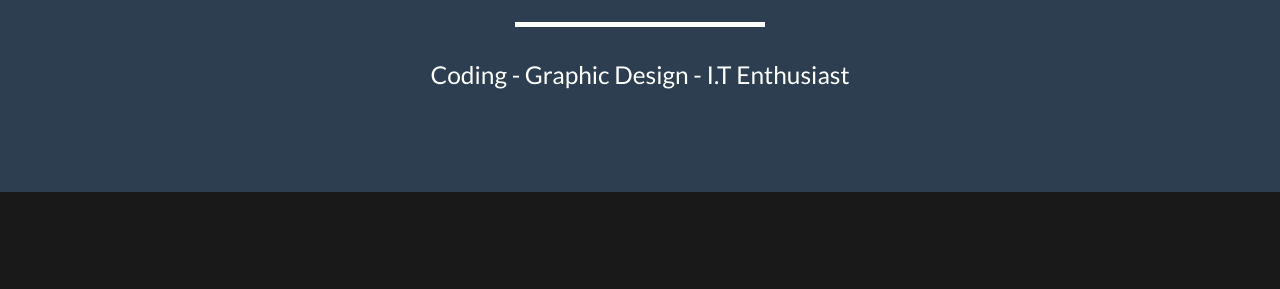
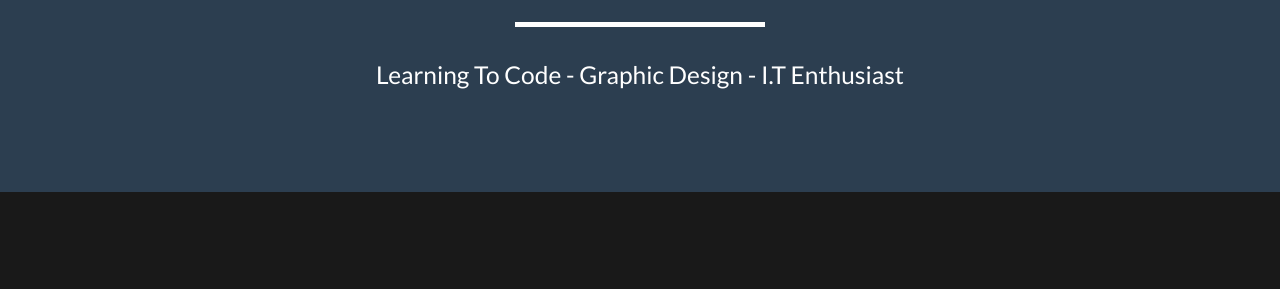
Before and after one commit to FrootyLoops/FrootyLoops.github.io, a website: page index.html in a window 1280 px wide. Shown: the part 768-1057 px from the top of the page. Drawn offline with nearby package versions, Linux system fonts and the light colour scheme.

Commit message:
asdzfsdfsdfsd

```diff
--- a/index.html
+++ b/index.html
@@ -72,7 +72,7 @@
                     <div class="intro-text">
                         <span class="name">ProjectLoops</span>
                         <hr class="star-light">
-                        <span class="skills">Coding - Graphic Design - I.T Enthusiast</span>
+                        <span class="skills">Learning To Code - Graphic Design - I.T Enthusiast</span>
                     </div>
                 </div>
             </div>
```
